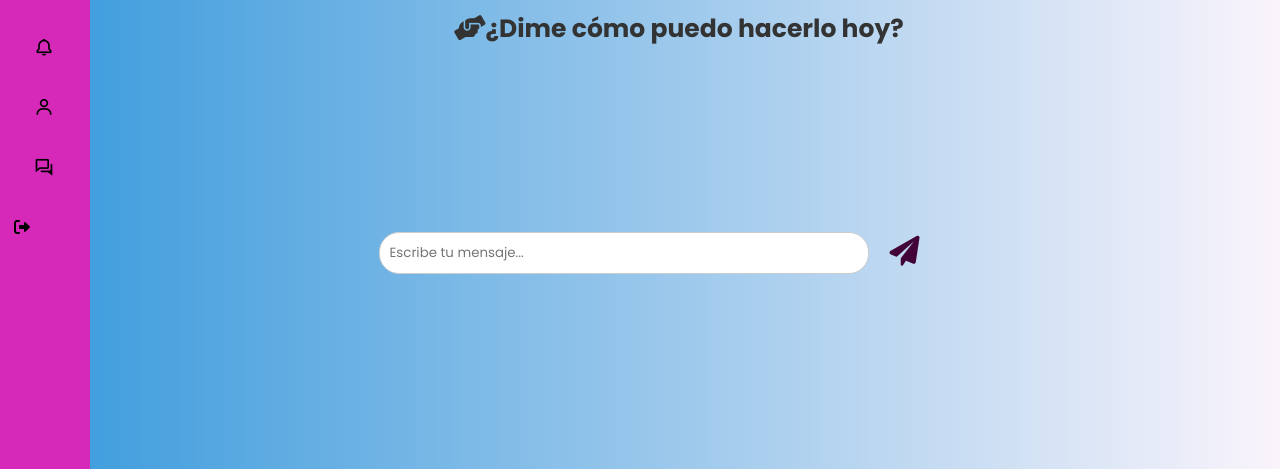
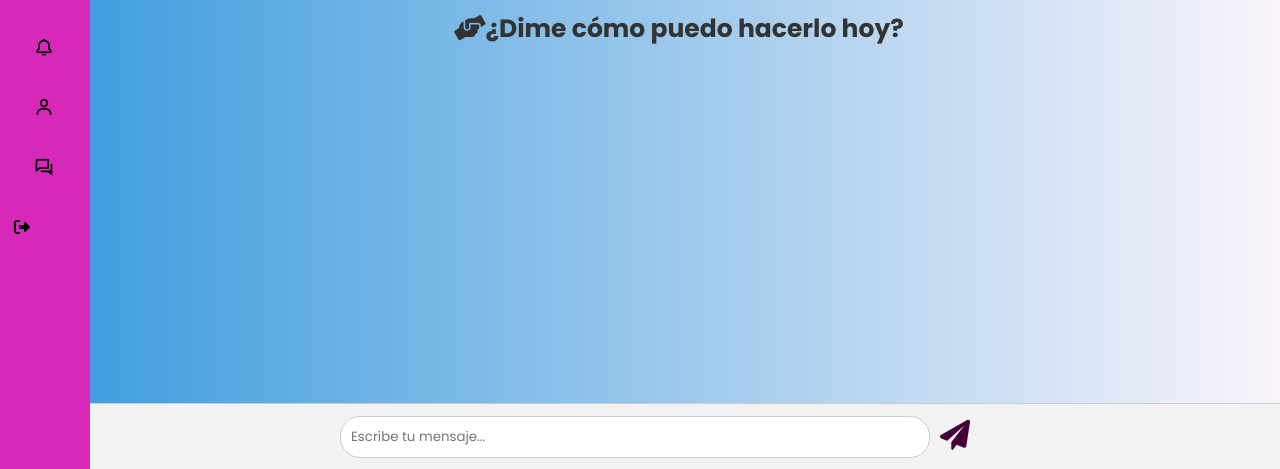
Before and after one commit to elmerurbina/freud-ai, a Flask app: page /chat in a window 1280 px wide. Shown: the part 331-800 px from the top of the page. Run offline with Flask 3, Linux system fonts and the light colour scheme.

Commit message:
Freud AI

```diff
--- a/chat.py
+++ b/chat.py
@@ -1,4 +1,3 @@
-# app.py
 
 from flask import Flask, render_template, request, jsonify
 
--- a/static/chat.css
+++ b/static/chat.css
@@ -339,12 +339,17 @@ body.dark .home .text {
 main {
   min-height: 100vh;
 }
-
 .message-input {
+  position: fixed;
+  bottom: 0;
   display: flex;
   align-items: center;
   justify-content: center;
-  margin-top: 150px;
+  width: 100%;
+  padding: 10px;
+  background-color: #f2f2f2;
+  border-top: 1px solid #ccc;
+
 }
 
 .message-input input {
@@ -352,12 +357,10 @@ main {
   border-radius: 20px;
   flex: 1;
   border: 1px solid #ccc;
-  margin-right: 10px;
-  margin-left: 25%;
   box-sizing: border-box;
   height: auto;
+  margin-left: 20%;
 }
-
 
 .message-input button {
   font-size: 30px;
@@ -395,11 +398,18 @@ main {
 }
 
 .chatbot-message {
-  background-color: #337ab7; /* Blue for bot messages */
+  background-color: #337ab7;
+  font-size: 16px;
   color: #fff;
   float: right;
-  margin-bottom: 10px;
+  margin-bottom: 100px;
   padding: 8px;
   border-radius: 8px;
   margin-left: 40%;
+  margin-right: 10%;
 }
+
+.message-container {
+  flex: 1;
+  overflow-y: auto;
+}
--- a/static/chat.js
+++ b/static/chat.js
@@ -1,5 +1,47 @@
-// chat.js
 
+function sendMessage() {
+    const userInput = document.getElementById('messageInput').value;
+    const messageContainer = document.getElementById('messageContainer');
+
+    // Display user message
+    const userMessage = document.createElement('div');
+    userMessage.className = 'user-message';
+    userMessage.innerHTML = `<i class="fa-solid fa-user"></i> ${userInput}`;
+    messageContainer.appendChild(userMessage);
+
+    // Scroll to the bottom of the message container
+    messageContainer.scrollTop = messageContainer.scrollHeight;
+
+    // Send user message to the server for processing
+    fetch('/process_message', {
+        method: 'POST',
+        headers: {
+            'Content-Type': 'application/json',
+        },
+        body: JSON.stringify({ message: userInput }),
+    })
+    .then(response => response.json())
+    .then(data => {
+        // Display chatbot response
+        const chatbotMessage = document.createElement('div');
+        chatbotMessage.className = 'chatbot-message';
+        chatbotMessage.innerHTML = `<i class="fa-brands fa-fly"></i> ${data.response}`;
+        messageContainer.appendChild(chatbotMessage);
+
+        // Scroll to the bottom of the message container
+        messageContainer.scrollTop = messageContainer.scrollHeight;
+
+        // Clear input field
+        document.getElementById('messageInput').value = '';
+    })
+    .catch(error => console.error('Error:', error));
+}
+
+
+
+
+
+/*
 function sendMessage() {
     const userInput = document.getElementById('messageInput').value;
     const messageContainer = document.getElementById('messageContainer');
@@ -31,3 +73,4 @@ function sendMessage() {
     })
     .catch(error => console.error('Error:', error));
 }
+*/
--- a/templates/chat.html
+++ b/templates/chat.html
@@ -99,6 +99,10 @@
 
         </div>
 
+        <div class="message-container">
+
+
+        </div>
 
         <div class="message-input">
             <input type="text" id="messageInput" placeholder="Escribe tu mensaje...">
```
